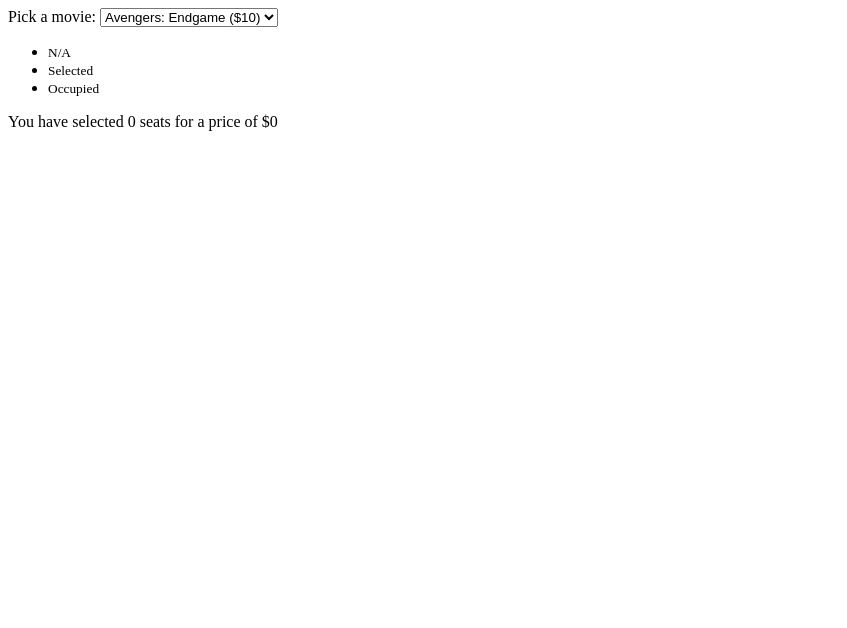
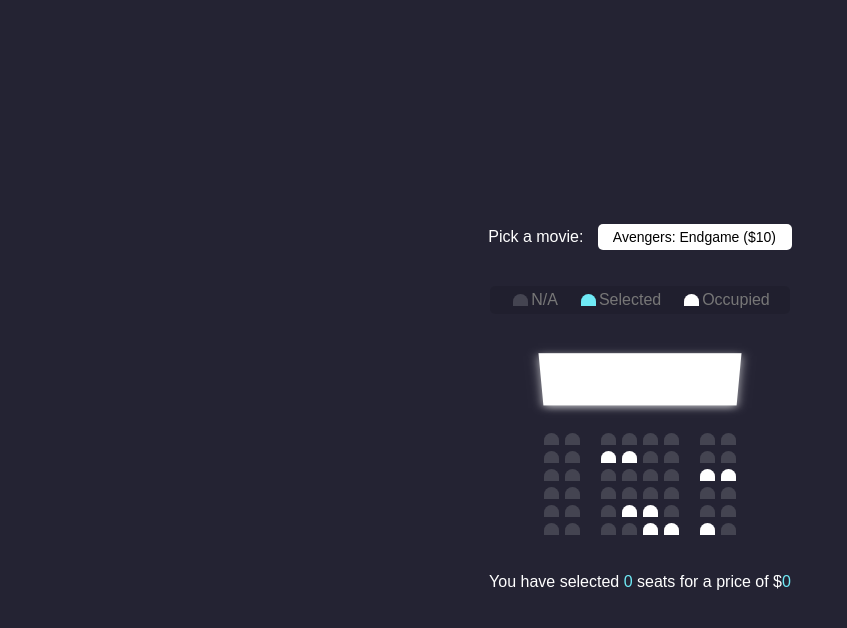
Before and after one commit to TaurBjorn/movie-seat-booking, a plain HTML site: page index.html in a window 1280 px wide. Shown: the whole page, without its empty margins (0-847 px from the left). Drawn offline with Linux system fonts and the light colour scheme.

Commit message:
added first CSS

```diff
--- a/index.html
+++ b/index.html
@@ -22,23 +22,26 @@
     <ul class="showcase">
       <li>
         <div class="seat">
-          <small>N/A</small>
+          <small></small>
         </div>
+        N/A
       </li>
       <li>
         <div class="seat selected">
-          <small>Selected</small>
+          <small></small>
         </div>
+        Selected
       </li>
       <li>
         <div class="seat occupied">
-          <small>Occupied</small>
+          <small></small>
         </div>
+        Occupied
       </li>
     </ul>
 
     <div class="container">
-      <div class="screen">
+      <div class="screen"></div>
       <div class="row">
         <div class="seat"></div>
         <div class="seat"></div>
@@ -100,7 +103,6 @@
         <div class="seat"></div>
       </div>
     </div>
-    </div>
 
     <p class="text">
       You have selected <span id="count">0</span> seats for a price of $<span
--- a/style.css
+++ b/style.css
@@ -0,0 +1,117 @@
+* {
+    box-sizing: border-box;
+}
+
+body {
+    background-color: #242333;
+    color: #fff;
+    display: flex;
+    flex-direction: column;
+    align-items: center;
+    justify-content: center;
+    height: 100vh;
+    font-family: sans-serif;
+    margin: 0;
+}
+
+.movie-container {
+    margin: 20px 0;
+
+}
+
+.movie-container select {
+    background-color: #fff;
+    border: 0;
+    border-radius: 5px;
+    font-size: 14px;
+    margin-left: 10px;
+    padding: 5px 15px 5px 15px;
+    -moz-appearance: none;
+    -webkit-appearance: none;
+    appearance: none;
+
+}
+
+.container {
+    perspective: 1000px;
+    margin-bottom: 30px;
+}
+
+.seat {
+    background-color: #444451;
+    height: 12px;
+    width: 15px;
+    margin: 3px;
+    border-top-left-radius: 10px;
+    border-top-right-radius: 10px;
+}
+
+
+
+.seat.selected {
+    background-color: #6feaf6;
+}
+
+.seat.occupied {
+    background-color: #fff;
+}
+
+.seat:nth-of-type(2) {
+    margin-right: 18px;
+}
+
+.seat:nth-last-of-type(2) {
+    margin-left: 18px;
+}
+
+.seat:not(.occupied):hover {
+    cursor: pointer;
+    transform: scale(1.2);
+}
+
+.showcase .seat:not(.occupied):hover {
+    cursor: default;
+    transform: scale(1);
+}
+
+.showcase {
+    background-color: rgb(0,0,0, 0.1);
+    padding: 5px 10px;
+    border-radius: 5px;
+    color: #777;
+    list-style-type: none;
+    display: flex;
+    justify-content: space-between;
+}
+
+.showcase li {
+    display: flex;
+    align-items: center;
+    justify-content: center;
+    margin: 0 10px;
+}
+
+.showcase li small {
+    margin-left: 2px;
+}
+
+.row {
+    display: flex;
+}
+
+.screen {
+    background-color: #fff;
+    height: 70px;
+    width: 100%;
+    margin: 15px 0;
+    transform: rotateX(-45deg);
+    box-shadow: 0 3px 10px rgba(255, 255, 255, 0.7);
+}
+
+p.text {
+    margin: 5px 0;
+}
+
+p.text span {
+    color: #6feaf6;
+}
```
Lines whose indentation alone changed are shown as unchanged.
